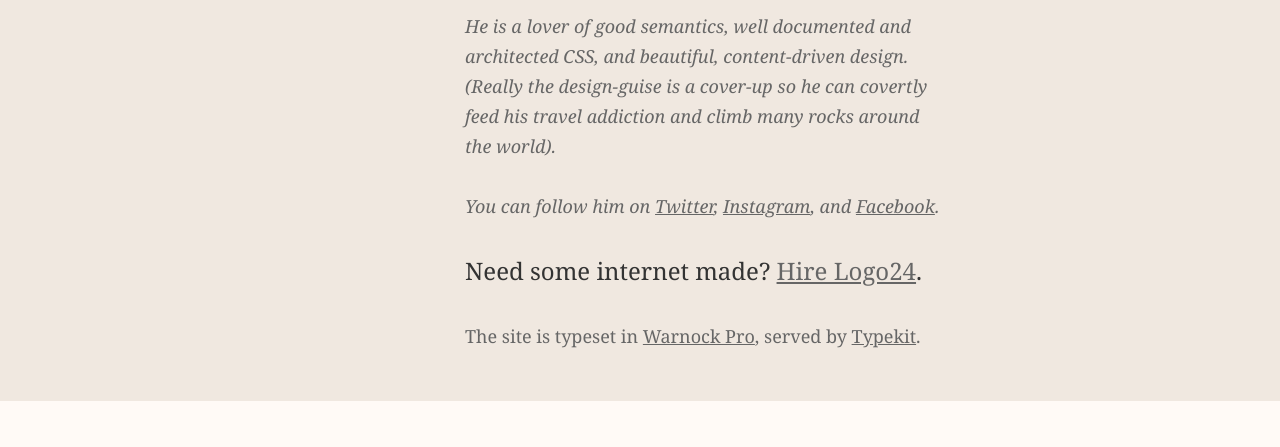
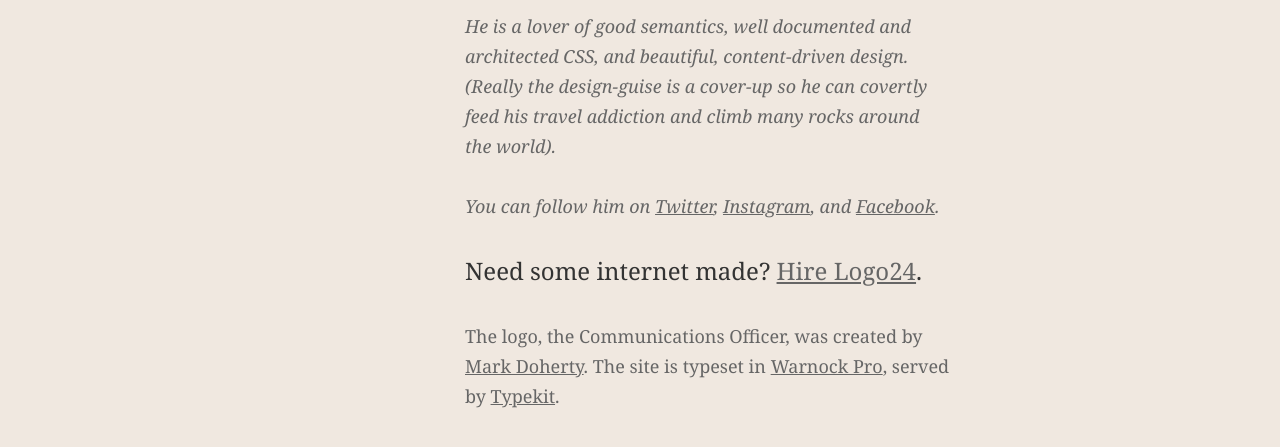
Before and after one commit to paddyohanlon/remote-manifesto, a Jekyll site: the page built from index.html, in a window 1280 px wide and 900 px high, scrolled down 15618 px, cut to the strip 439-886 px from the top of the window. Built offline with Jekyll 4.4.1, drawn with Linux system fonts in a browser that asks for light colours; nearby versions of some CDN libraries; Markdown is read by kramdown in place of the engine named in the settings; before the commit the page ends 16458 px from its top, so only the background shows below that.

Commit message:
Add Mark credit in footer.

```diff
--- a/_layouts/default.html
+++ b/_layouts/default.html
@@ -31,7 +31,7 @@
           <p>He is a lover of good semantics, well documented and architected CSS, and beautiful, content-driven design. (Really the design-guise is a cover-up so he can covertly feed his travel addiction and climb many rocks around the world).</p>
           <p>You can follow him on <a href="http://twitter.com/Paddy">Twitter</a>, <a href="http://instagram.com/paddyohanlon">Instagram</a>, and <a href="https://www.facebook.com/paddyohanlon">Facebook</a>.</p>
           <p>Need some internet made? <a href="http://logo24.com/listens">Hire Logo24</a>.</p>
-          <p>The site is typeset in <a href="https://typekit.com/fonts/warnock-pro">Warnock Pro</a>, served by <a href="http://typekit.com/">Typekit</a>.</p>
+          <p>The logo, the Communications Officer, was created by <a href="/articles/2013/10/12/communications-officer-by-mark-doherty.html">Mark Doherty</a>. The site is typeset in <a href="https://typekit.com/fonts/warnock-pro">Warnock Pro</a>, served by <a href="http://typekit.com/">Typekit</a>.</p>
         </article>
       </div>
     </footer>
```
